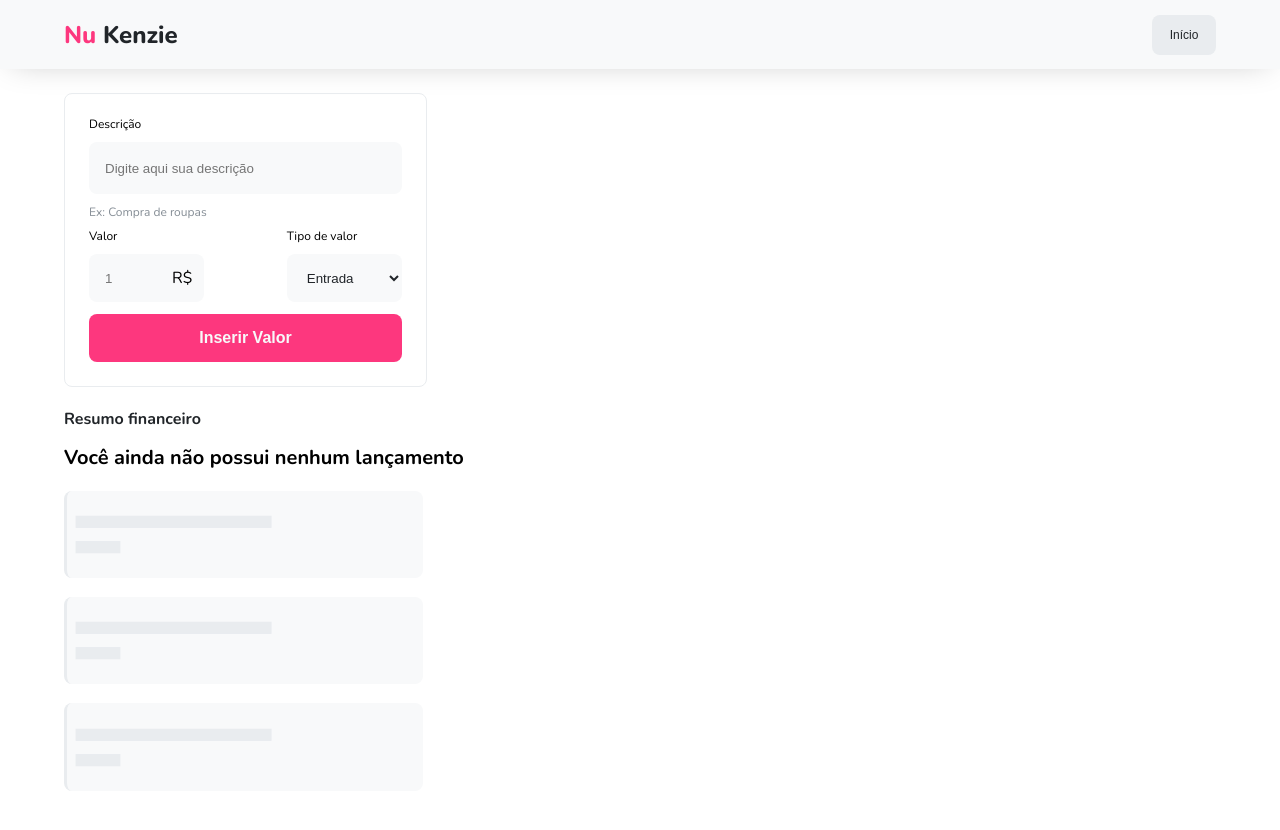
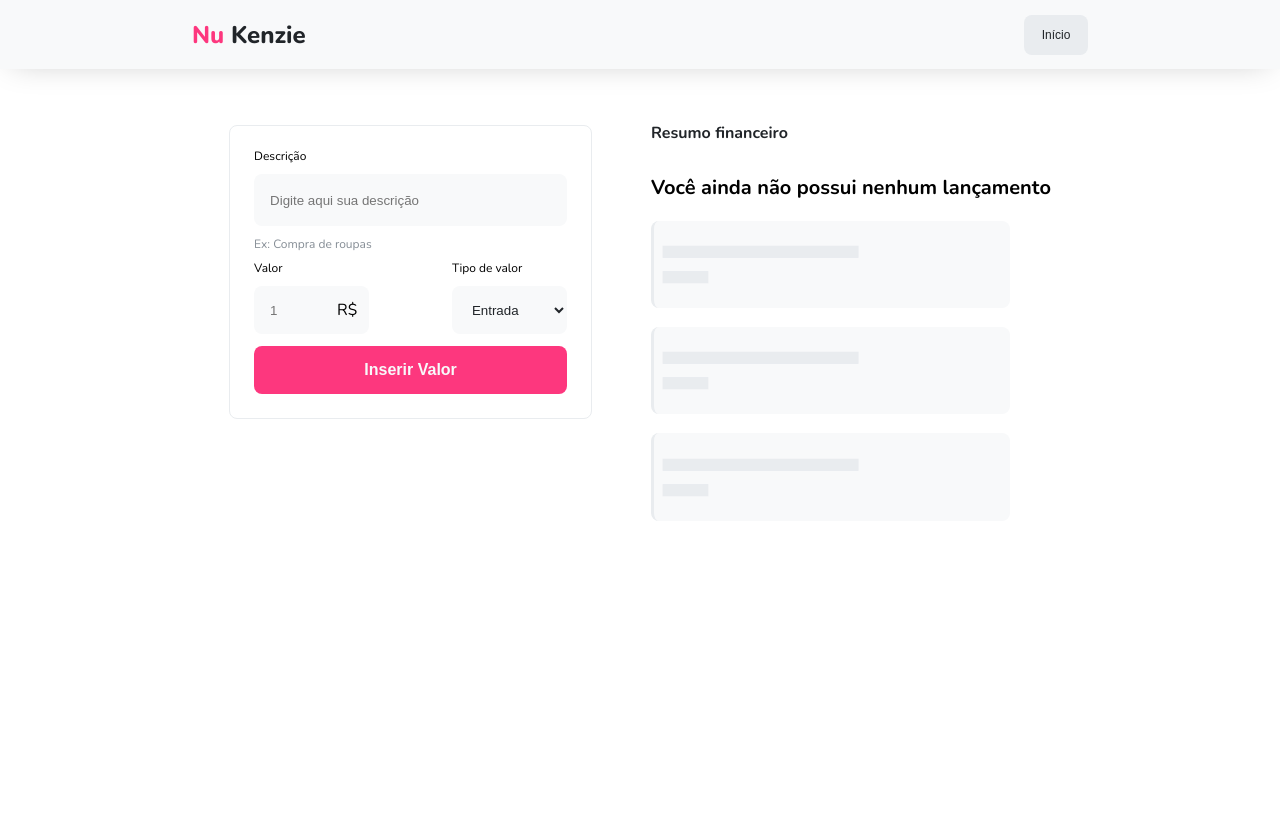
Before and after one commit to julia-otomo/nu-kenzie, a React (Vite) app in the folder nu-kenzie/: page / in a window 1280 px wide. Both pictures are taken after a click on the button "Iniciar". Shown: the top 830 px of the page. Built offline with nearby package versions, Linux system fonts and the light colour scheme.

Commit message:
dashboard desktop styled

```diff
--- a/nu-kenzie/src/Components/Card/index.css
+++ b/nu-kenzie/src/Components/Card/index.css
@@ -58,3 +58,21 @@
   background-image: url("../../assets/white-trash.svg");
   background-color: var(--color-grey-3);
 }
+
+@media (min-width: 1024px) {
+  .transactions__list li {
+    max-width: 37rem;
+    height: 5.438rem;
+    flex-direction: row;
+    align-items: center;
+    justify-content: space-between;
+  }
+
+  .transactions__list li .transaction__value {
+    flex-direction: row;
+    align-items: center;
+    align-self: flex-start;
+    margin-top: 0.5rem;
+    gap: 5rem;
+  }
+}
--- a/nu-kenzie/src/Components/Dashboard/index.css
+++ b/nu-kenzie/src/Components/Dashboard/index.css
@@ -73,5 +73,19 @@
 .main__container .transactions__container > h3 {
   font-weight: var(--font-weight-bold);
   color: var(--color-grey-4);
-  margin-bottom: 1rem;
+  margin-bottom: 2rem;
 }
+
+@media (min-width: 1024px) {
+  .header__container {
+    width: 70%;
+  }
+
+  .main__container {
+    margin-top: 2rem;
+    width: 70%;
+    flex-direction: row;
+    gap: 59px;
+    justify-content: center;
+  }
+}
--- a/nu-kenzie/src/Components/Form/index.css
+++ b/nu-kenzie/src/Components/Form/index.css
@@ -111,6 +111,7 @@
   padding: 0 1rem;
   outline: none;
   color: var(--color-grey-4);
+  cursor: pointer;
 }
 
 .form__transaction > button {
```
